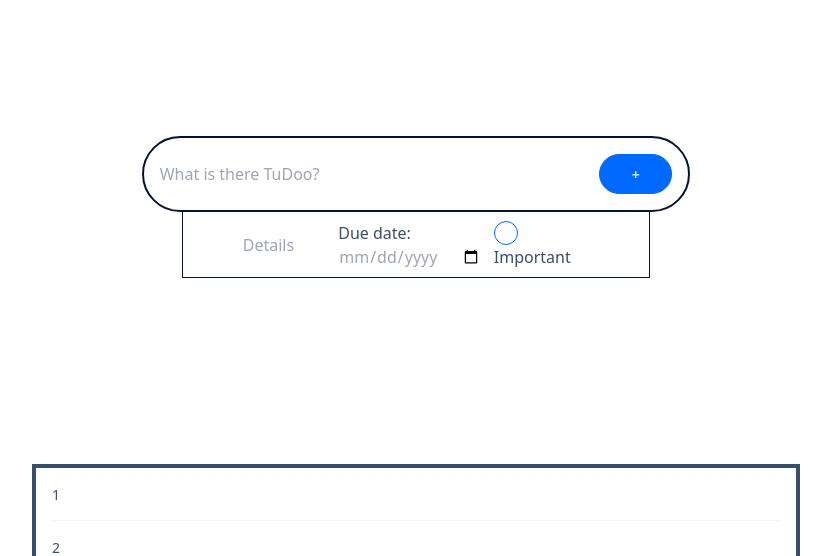
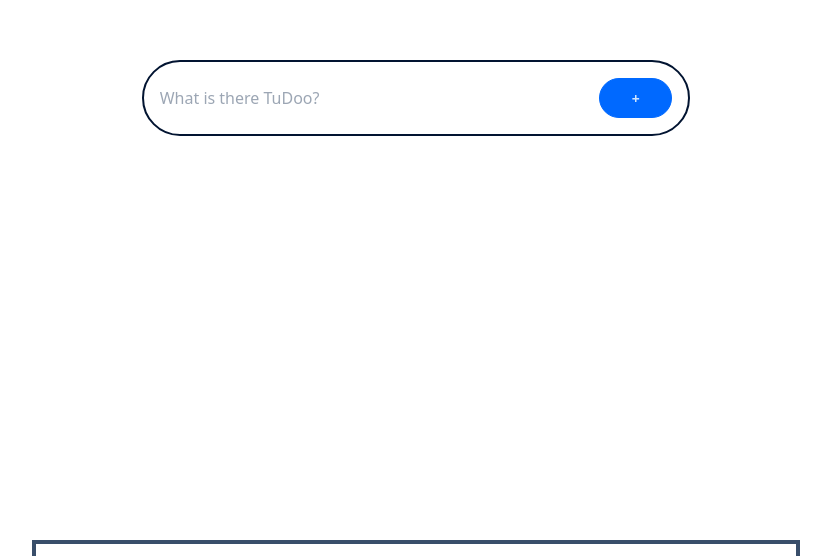
Before and after one commit to IsaacNetti/NextLearning, a Next.js app in the folder tudoo/: page / in a window 1280 px wide. Shown: the part 244-800 px from the top of the page, without its empty margins (224-1055 px from the left). Built offline with nearby package versions, Linux system fonts and the light colour scheme.

Commit message:
Animating details box

```diff
--- a/tudoo/app/components/addTaskButton.tsx
+++ /dev/null
@@ -1,10 +0,0 @@
-'use client'
-import React from 'react'
-
-const AddTaskButton = () => {
-  return (
-    <button className="btn btn-primary rounded-full">+</button>
-  )
-}
-
-export default AddTaskButton
--- a/tudoo/app/components/addTaskText.tsx
+++ b/tudoo/app/components/addTaskText.tsx
@@ -1,16 +1,28 @@
-import React from 'react'
-import AddTaskButton from './addTaskButton'
+'use client'
+import React,{ useState } from 'react'
 import AddTextDetails from './addTextDetails'
 
 
 const AddTaskText = () => {
+  const [showDetails, setShowDetails] = useState(false);
+
   return (
-    <div className="grid w-full grid-cols-7 grid-rows-8 mb-25">
-      <div className="border-2 border-neutral grid grid-cols-7 col-start-3 col-span-3 row-start-6 rounded-full p-4">
-        <input type="text" placeholder="What is there TuDoo?" className="outline-none focus:outline-none col-start-1 col-span-6"></input>
-        <AddTaskButton/>
+    <div className="grid w-full grid-cols-7 grid-rows-9 mb-25">
+      <div className="border-2 border-neutral grid grid-cols-7 col-start-3 col-span-3 row-start-5 rounded-full p-4">
+        <input type="text" placeholder="What is there TuDoo?" className="outline-none focus:outline-none col-start-1 col-span-6" onFocus={() => setShowDetails(true)}></input>
+
+        <button className="btn btn-primary rounded-full" onClick={() => setShowDetails(false)}>+</button>
       </div>
-      <AddTextDetails/>
+      <div className={[
+    "col-start-3 row-start-6 col-span-3 mx-15 mb-2.5 ",
+    "overflow-hidden origin-top",
+    "transition-all duration-200 ease-out motion-reduce:transition-none",
+    showDetails
+      ? "max-h-40 opacity-100 translate-y-0 mb-2.5"
+      : "max-h-0 opacity-0 -translate-y-1 mb-0",
+  ].join(" ")}>
+  <AddTextDetails />
+</div>
     </div>
   )
 }
--- a/tudoo/app/components/addTextDetails.tsx
+++ b/tudoo/app/components/addTextDetails.tsx
@@ -2,7 +2,7 @@ import React from 'react'
 
 const AddTextDetails = () => {
   return (
-    <div className='border-x-1 border-b-1 border-neutral col-start-3 row-start-7 col-span-3 mx-10 mb-2.5 grid grid-cols-3'>
+    <div className='border-x border-b border-neutral grid grid-cols-3'>
       <input type="text" name="" id="" placeholder='Details' className='pl-15 my-3.5 focus:outline-none'/>
       <div className='self-center'>
         <label htmlFor="due-date" className="">Due date: </label>
```
